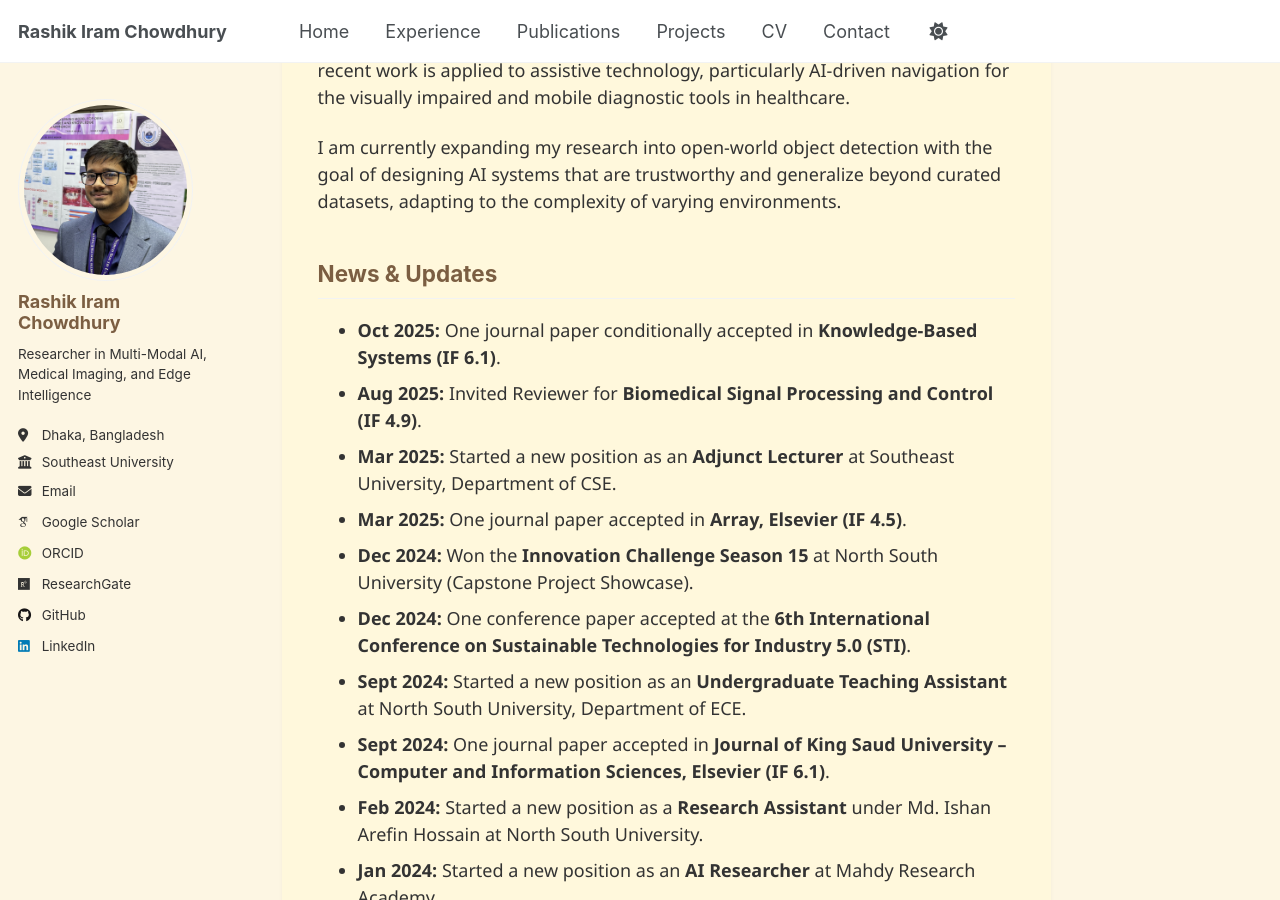
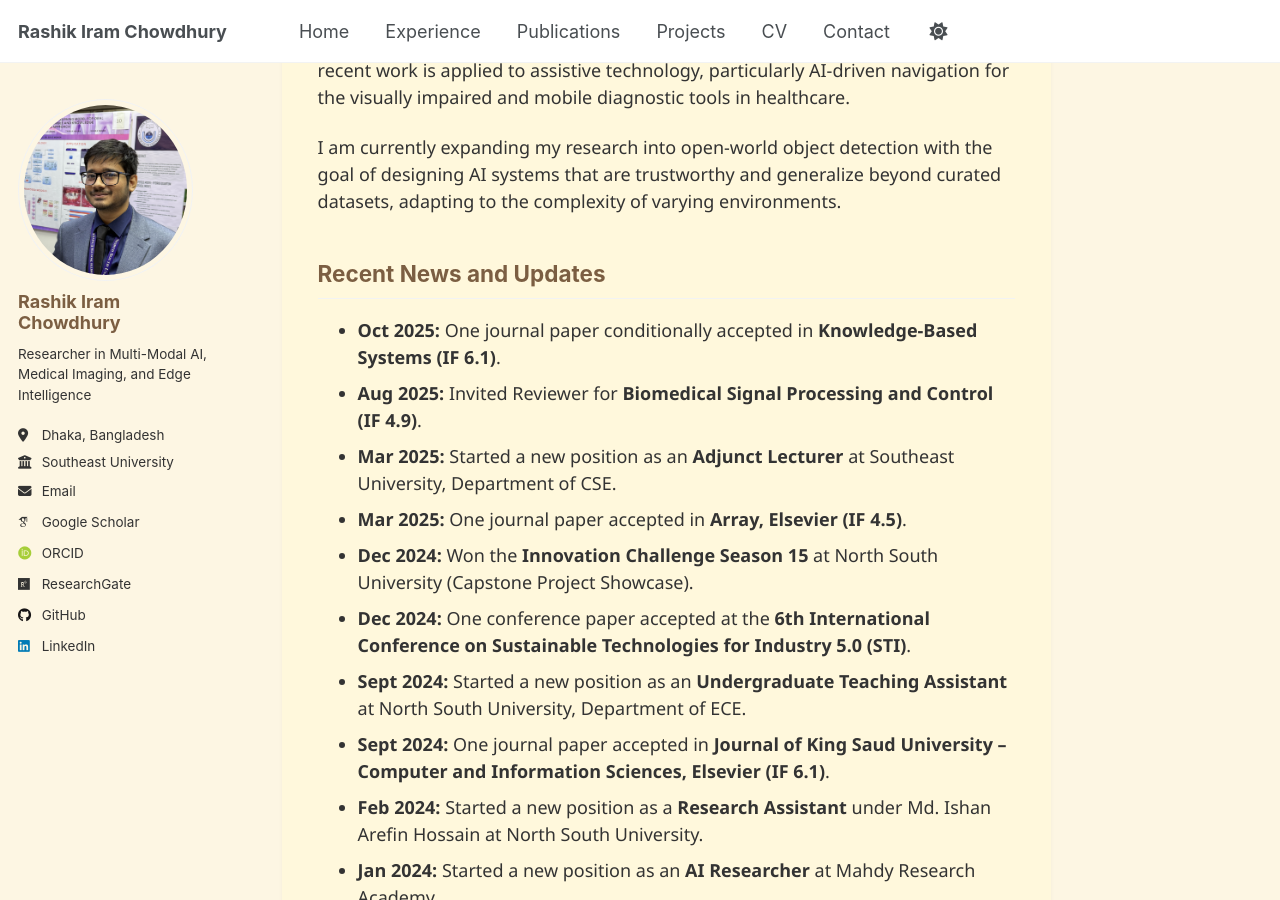
Before and after one commit to RashikIram/rashikiram.github.io, a Jekyll site: the page built from index.md, in a window 1280 px wide and 900 px high, scrolled down 378 px. Built offline with Jekyll 4.4.1, drawn with Linux system fonts in a browser that asks for light colours; some web fonts are replaced.

Commit message:
Update section title from 'News & Updates' to 'Recent News and Updates'

```diff
--- a/index.md
+++ b/index.md
@@ -18,7 +18,7 @@ I am currently expanding my research into open-world object detection with the g
 </p>
 </div>
 
-<h2 class="exp-heading">News & Updates</h2>
+<h2 class="exp-heading">Recent News and Updates</h2>
 <div class="exp-card">
   <ul>
 
```
